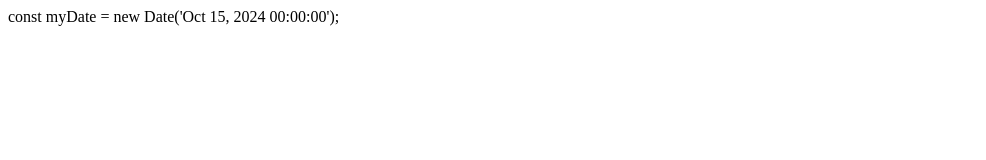
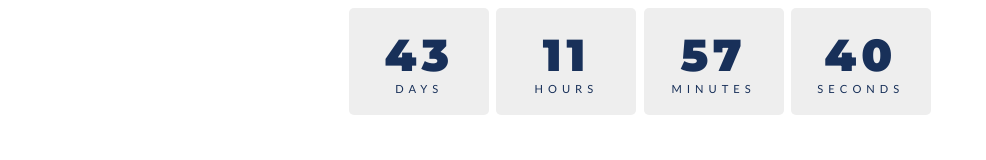
Before and after one commit to 07zzang9/notion, a plain HTML site: page index.html in a window 1280 px wide. Shown: the whole page, without its empty margins (0-986 px from the left). Drawn offline with Linux system fonts and the light colour scheme.

Commit message:
Update index.html

```diff
--- a/index.html
+++ b/index.html
@@ -1 +1,137 @@
-const myDate = new Date('Oct 15, 2024 00:00:00');
+<!DOCTYPE html>
+<html lang="en">
+<head>
+    <meta charset="UTF-8">
+    <meta name="viewport" content="width=device-width, initial-scale=1.0">
+    <link rel="stylesheet" href="https://fonts.googleapis.com/css?family=Lato:400,700|Montserrat:900">
+    <title>Document</title>
+    <style>
+
+body{
+    background-color: white;
+}
+
+#timer {
+  color: #eeeeee;
+  text-align: center;
+  text-transform: uppercase;
+  font-family: 'Lato', sans-serif;
+  font-size: .7em;
+  letter-spacing: 5px;
+}
+
+.days, .hours, .minutes, .seconds {
+  display: inline-block;
+  padding: 20px;
+  width: 100px;
+  border-radius: 5px;
+}
+
+.days {
+  background: #eeeeee;
+  color: #183059;
+}
+
+.hours {
+  background: #eeeeee;
+  color: #183059;
+}
+
+.minutes {
+  background: #eeeeee;
+  color: #183059;
+}
+
+.seconds {
+  background: #eeeeee;
+  color: #183059;
+}
+
+.numbers {
+  font-family: 'Montserrat', sans-serif;
+  color:  #183059;
+  font-size: 4em;
+  text-align: center;
+}
+
+.white {
+  position: absolute;
+  background:  #eeeeee;
+  height: 85px;
+  width: 75px;
+  left: 30%;
+  top: 2%;
+}
+
+.red {
+  position: absolute;
+  background:  #EF2F3C;
+  left: 18%;
+  top: 9%;
+  height: 65px;
+  width: 70px;
+
+}
+
+.blue {
+  position: absolute;
+  background:  #276FBF;
+  height: 80px;
+  width: 80px;
+  left: 60%;
+  top: 5%;
+
+
+}
+
+
+    </style>
+</head>
+<body>
+
+<div id="timer">
+
+    <div class="days">
+        <div id="days" class="numbers "> </div>days</div>
+      <div class="hours">
+        <div  id="hours" class="numbers"> </div>hours</div>
+      <div class="minutes">
+        <div  id="minutes" class="numbers"> </div>minutes</div>
+      <div   class="seconds">
+        <div id="seconds" class="numbers"> </div>seconds</div>
+      </div>
+
+</div>
+
+</body>
+<script>
+    const year = new Date().getFullYear();
+const myDate = new Date('Dec 12, 2023 00:00:00');
+console.log(myDate);
+
+// countdown
+let timer = setInterval(function() {
+
+  // get today's date
+  const today = new Date().getTime();
+
+  // get the difference
+  const diff = myDate - today;
+
+  // math
+  let days = Math.floor(diff / (1000 * 60 * 60 * 24));
+  let hours = Math.floor((diff % (1000 * 60 * 60 * 24)) / (1000 * 60 * 60));
+  let minutes = Math.floor((diff % (1000 * 60 * 60)) / (1000 * 60));
+  let seconds = Math.floor((diff % (1000 * 60)) / 1000);
+
+  // display
+  document.getElementById("days").innerHTML=days
+  document.getElementById("hours").innerHTML=hours
+  document.getElementById("minutes").innerHTML=minutes
+  document.getElementById("seconds").innerHTML=seconds
+
+
+
+}, 1);
+</script>
+</html>
```
